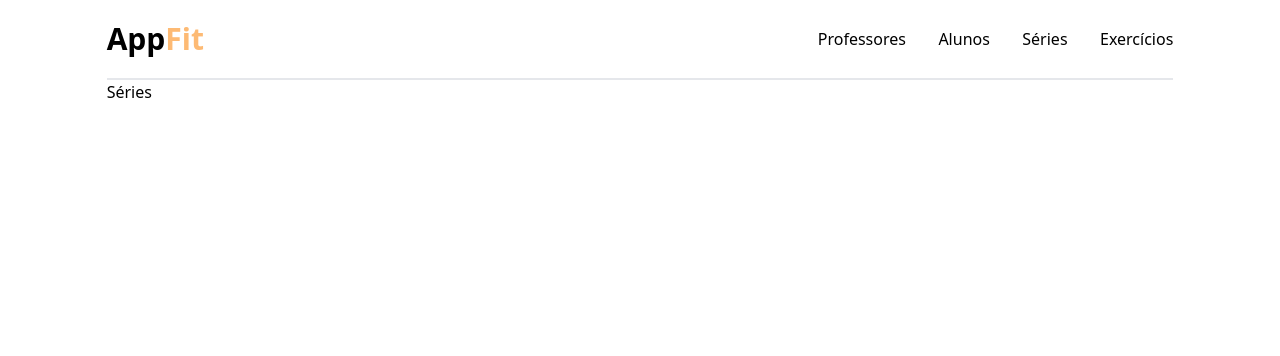
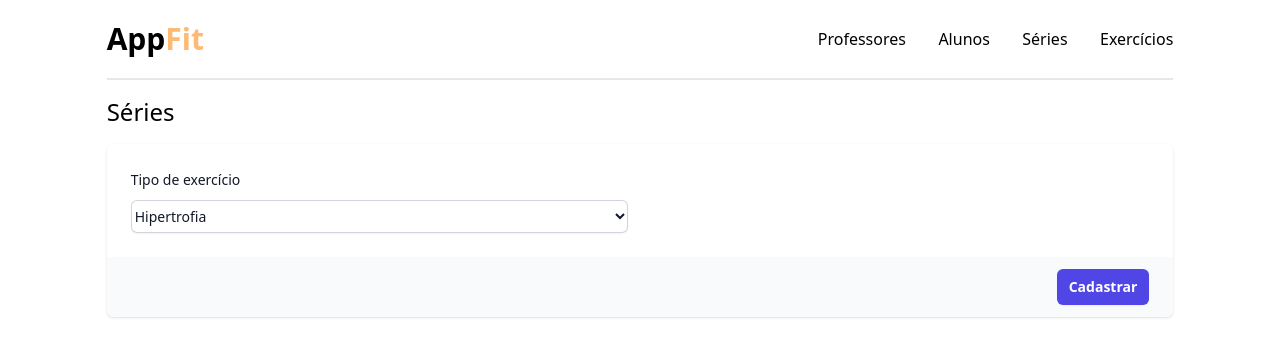
Before and after one commit to leonardo-rendano/AppFit---Frontend, a Next.js app: page /sets in a window 1280 px wide. Shown: the top 356 px of the page. Built offline with nearby package versions, Linux system fonts and the light colour scheme.

Commit message:
exercise and sets page finish

```diff
--- a/src/pages/sets.tsx
+++ b/src/pages/sets.tsx
@@ -1,7 +1,41 @@
+import { ButtonArea } from "@/components/ButtonArea";
+import { Container } from "@/components/Container";
+import { ContentContainer } from "@/components/ContentContainer";
+import { Form } from "@/components/Form";
+import { FormInputArea } from "@/components/FormInputArea";
+import { InputText } from "@/components/InputText";
+import { SelectInput } from "@/components/SelectInput";
+import { SubmitButton } from "@/components/SubmitButton";
+import { Title } from "@/components/Title";
+
 export default function SetsPage() {
   return (
-    <div className=" w-5/6 m-auto mt-20 ">
-      <h1>Séries</h1>
-    </div>
+    <Container>
+      <Title text="Séries" />
+
+      <ContentContainer>
+        <Form onSubmit={() => {}}>
+          <FormInputArea>
+            <SelectInput
+              label="Tipo de exercício"
+              id="exercise"
+              htmlFor="exercise"
+              name="exercise"
+            >
+              <option value="hipertrophy">Hipertrofia</option>
+              <option value="strenght training">Treinamento de força</option>
+              <option value="aerobic">Aeróbico</option>
+            </SelectInput>
+          </FormInputArea>
+
+          <ButtonArea>
+            <SubmitButton>
+              Cadastrar
+            </SubmitButton>
+          </ButtonArea>
+
+        </Form>
+      </ContentContainer>
+    </Container>
   )
 }
```
